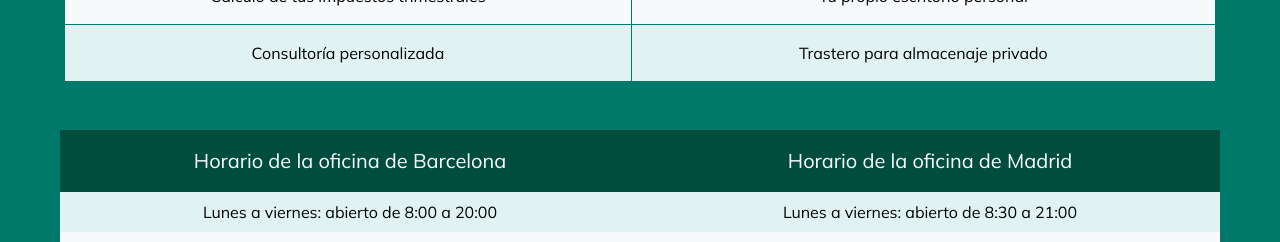
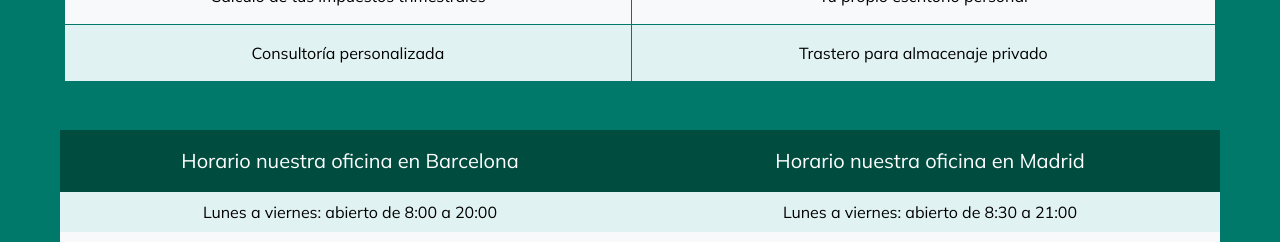
Before and after one commit to chemasb24/coworking-land2, a website: page index.html in a window 1280 px wide. Shown: the part 2320-2562 px from the top of the page. Drawn offline with nearby package versions, Linux system fonts and the light colour scheme.

```diff
--- a/index.html
+++ b/index.html
@@ -202,7 +202,7 @@
                 <div class="row px-4 mb-3">
                     <div class="col-md-6 p-0 m-0">
                         <ul class="list-group rounded-0">
-                            <li class="list-group-item list-group-item-action active text-bg-cldark fs-5 py-3 border-0">Horario de la oficina de Barcelona</li>
+                            <li class="list-group-item list-group-item-action active text-bg-cldark fs-5 py-3 border-0">Horario nuestra oficina en Barcelona</li>
                             <li class="list-group-item list-group-item-action text-bg-cllight py-2 border-0">Lunes a viernes: abierto de 8:00 a 20:00</li>
                             <li class="list-group-item list-group-item-action text-bg-light py-2 border-0">Sábados: abierto de 9:00 a 15:00</li>
                             <li class="list-group-item list-group-item-action text-bg-cllight py-2 border-0">Domingos y festivos: cerrado</li>
@@ -210,7 +210,7 @@
                     </div>
                     <div class="col-md-6 p-0 m-0">
                         <ul class="list-group rounded-0">
-                            <li class="list-group-item list-group-item-action active text-bg-cldark fs-5 py-3 border-0">Horario de la oficina de Madrid</li>
+                            <li class="list-group-item list-group-item-action active text-bg-cldark fs-5 py-3 border-0">Horario nuestra oficina en Madrid</li>
                             <li class="list-group-item list-group-item-action text-bg-cllight py-2 border-0">Lunes a viernes: abierto de 8:30 a 21:00</li>
                             <li class="list-group-item list-group-item-action text-bg-light py-2 border-0">Sábados: abierto de 9:30 a 15:00</li>
                             <li class="list-group-item list-group-item-action text-bg-cllight py-2 border-0">Domingos y festivos: cerrado</li>
```
